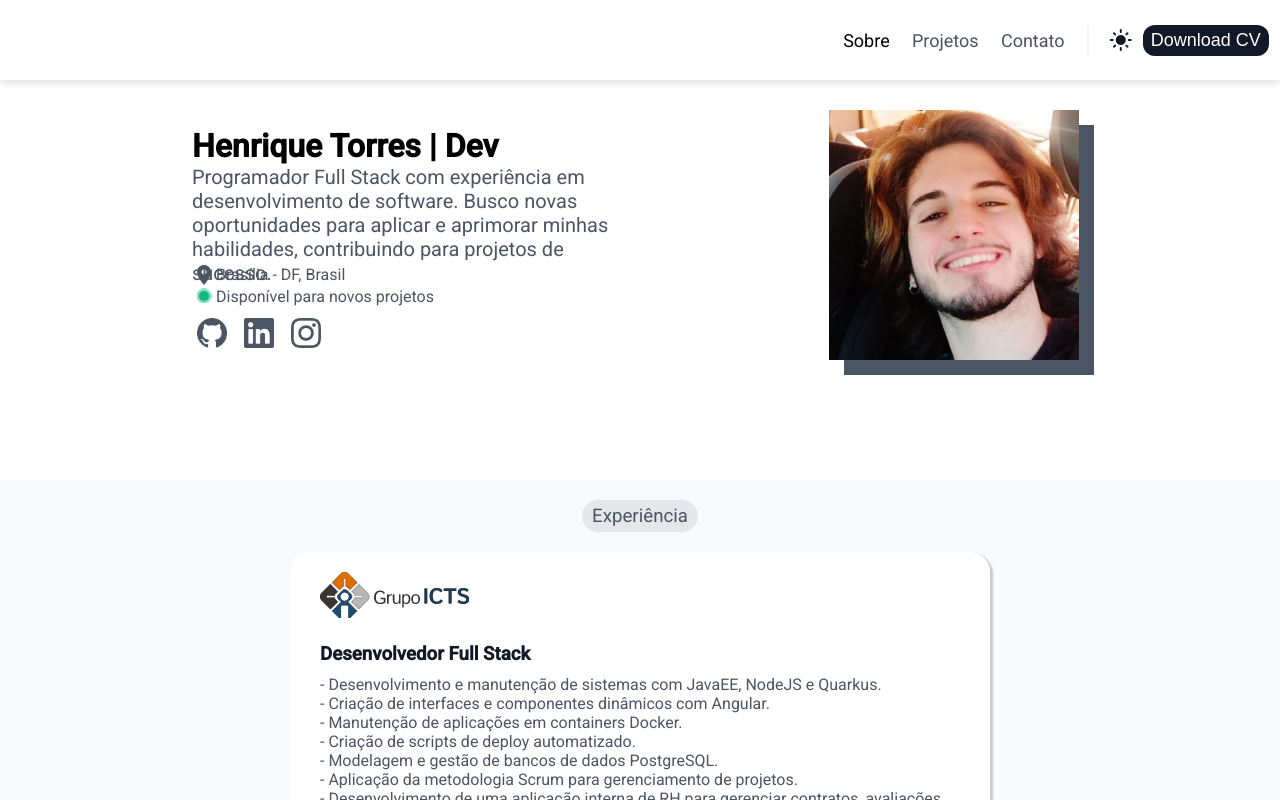
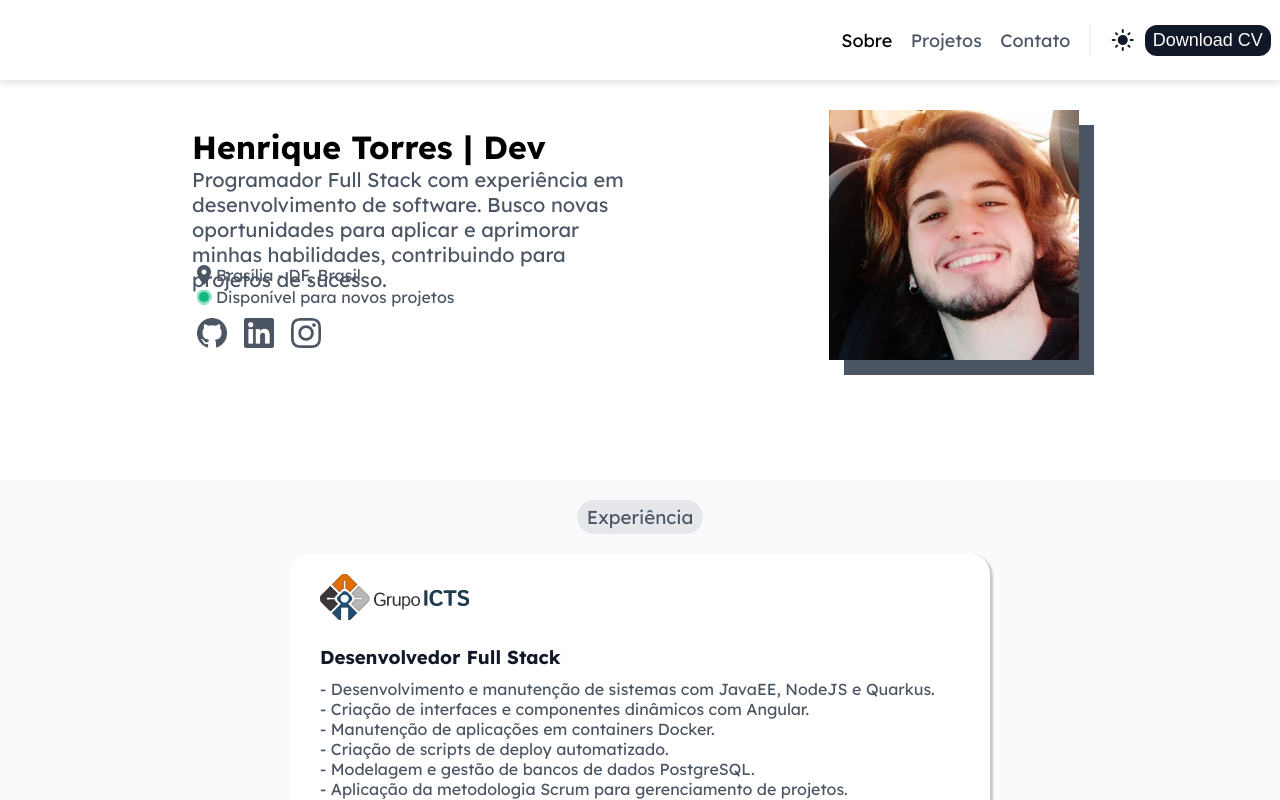
Before and after one commit to henriqtorresl/portifolio, an Angular app: page /home in a window 1280 px wide. Shown: the top 800 px of the page. Built offline with nearby package versions, Linux system fonts and the light colour scheme.

Commit message:
alterando o font-family da aplicação

```diff
--- a/src/styles.scss
+++ b/src/styles.scss
@@ -1,3 +1,5 @@
+@import url('https://fonts.googleapis.com/css2?family=Lexend:wght@100..900&family=Roboto:ital,wght@0,100;0,300;0,400;0,500;0,700;0,900;1,100;1,300;1,400;1,500;1,700;1,900&display=swap');
+
 * {
     margin: 0;
     padding: 0;
@@ -6,7 +8,10 @@
 html, body {
     width: 100%;
     height: 100%;
-    font-family: Roboto, "Helvetica Neue", sans-serif;
+    font-family: "Lexend", sans-serif;
+    font-optical-sizing: auto;
+    font-weight: 400;
+    font-style: normal;
     background-color: #FFFFFF;
 }
 
```
